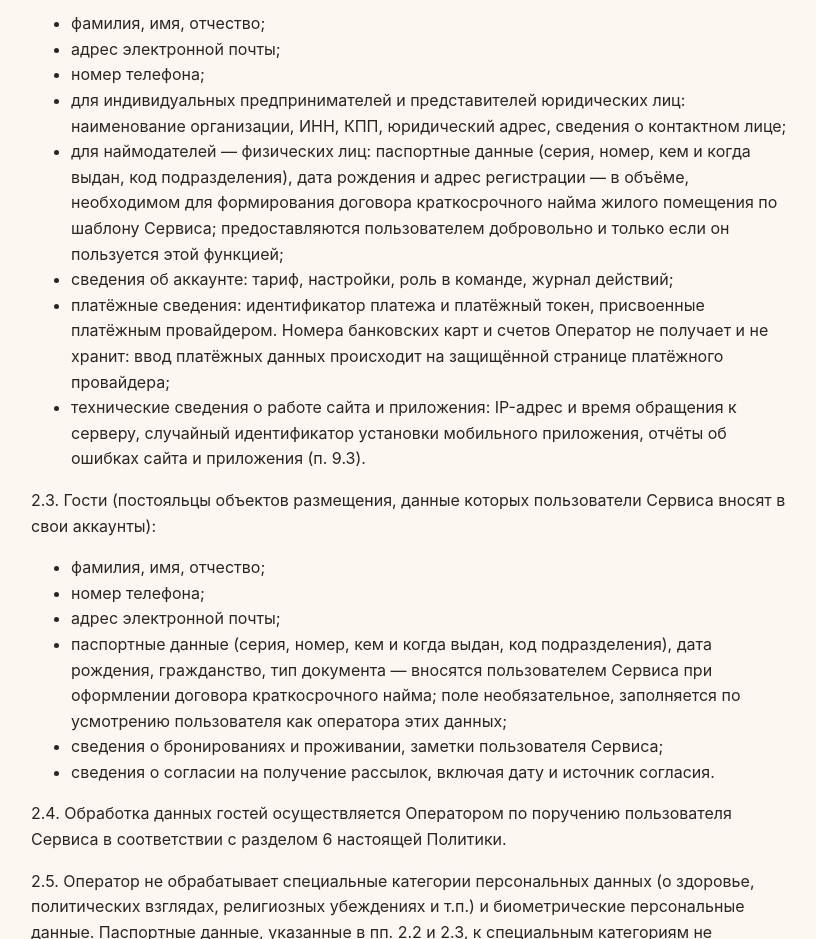
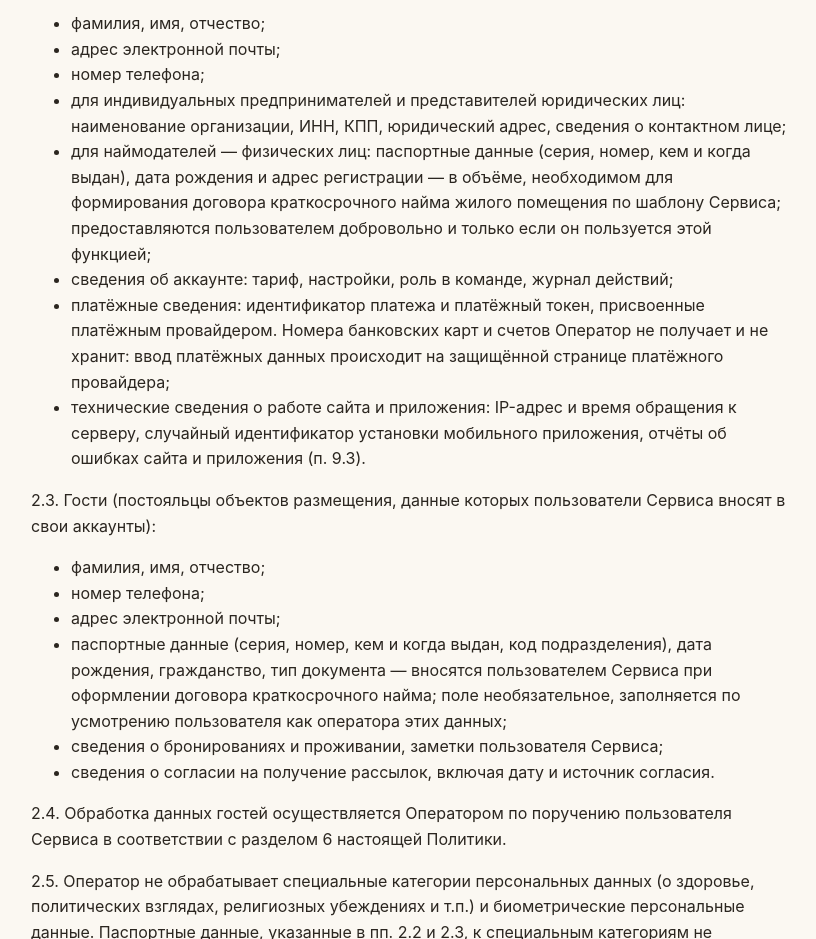
Before and after one commit to AlMLand/app-legal, a plain HTML site: page privacy/index.html in a window 1280 px wide. Shown: the part 1000-1939 px from the top of the page, without its empty margins (229-1045 px from the left). Drawn offline with Linux system fonts and the light colour scheme.

Commit message:
Privacy policy: the landlord's passport details without the issuing office code

```diff
--- a/privacy/index.html
+++ b/privacy/index.html
@@ -31,7 +31,7 @@
 <p>2.1. Посетители сайта:</p>
 <ul><li>данные, собираемые автоматически: IP-адрес, сведения о браузере и устройстве, файлы cookie, данные о посещённых страницах (подробнее в «Политике использования файлов cookie»).</li></ul>
 <p>2.2. Пользователи Сервиса (владельцы аккаунтов и приглашённые ими сотрудники):</p>
-<ul><li>фамилия, имя, отчество;</li><li>адрес электронной почты;</li><li>номер телефона;</li><li>для индивидуальных предпринимателей и представителей юридических лиц: наименование организации, ИНН, КПП, юридический адрес, сведения о контактном лице;</li><li>для наймодателей — физических лиц: паспортные данные (серия, номер, кем и когда выдан, код подразделения), дата рождения и адрес регистрации — в объёме, необходимом для формирования договора краткосрочного найма жилого помещения по шаблону Сервиса; предоставляются пользователем добровольно и только если он пользуется этой функцией;</li><li>сведения об аккаунте: тариф, настройки, роль в команде, журнал действий;</li><li>платёжные сведения: идентификатор платежа и платёжный токен, присвоенные платёжным провайдером. Номера банковских карт и счетов Оператор не получает и не хранит: ввод платёжных данных происходит на защищённой странице платёжного провайдера;</li><li>технические сведения о работе сайта и приложения: IP-адрес и время обращения к серверу, случайный идентификатор установки мобильного приложения, отчёты об ошибках сайта и приложения (п. 9.3).</li></ul>
+<ul><li>фамилия, имя, отчество;</li><li>адрес электронной почты;</li><li>номер телефона;</li><li>для индивидуальных предпринимателей и представителей юридических лиц: наименование организации, ИНН, КПП, юридический адрес, сведения о контактном лице;</li><li>для наймодателей — физических лиц: паспортные данные (серия, номер, кем и когда выдан), дата рождения и адрес регистрации — в объёме, необходимом для формирования договора краткосрочного найма жилого помещения по шаблону Сервиса; предоставляются пользователем добровольно и только если он пользуется этой функцией;</li><li>сведения об аккаунте: тариф, настройки, роль в команде, журнал действий;</li><li>платёжные сведения: идентификатор платежа и платёжный токен, присвоенные платёжным провайдером. Номера банковских карт и счетов Оператор не получает и не хранит: ввод платёжных данных происходит на защищённой странице платёжного провайдера;</li><li>технические сведения о работе сайта и приложения: IP-адрес и время обращения к серверу, случайный идентификатор установки мобильного приложения, отчёты об ошибках сайта и приложения (п. 9.3).</li></ul>
 <p>2.3. Гости (постояльцы объектов размещения, данные которых пользователи Сервиса вносят в свои аккаунты):</p>
 <ul><li>фамилия, имя, отчество;</li><li>номер телефона;</li><li>адрес электронной почты;</li><li>паспортные данные (серия, номер, кем и когда выдан, код подразделения), дата рождения, гражданство, тип документа — вносятся пользователем Сервиса при оформлении договора краткосрочного найма; поле необязательное, заполняется по усмотрению пользователя как оператора этих данных;</li><li>сведения о бронированиях и проживании, заметки пользователя Сервиса;</li><li>сведения о согласии на получение рассылок, включая дату и источник согласия.</li></ul>
 <p>2.4. Обработка данных гостей осуществляется Оператором по поручению пользователя Сервиса в соответствии с разделом 6 настоящей Политики.</p>
```
